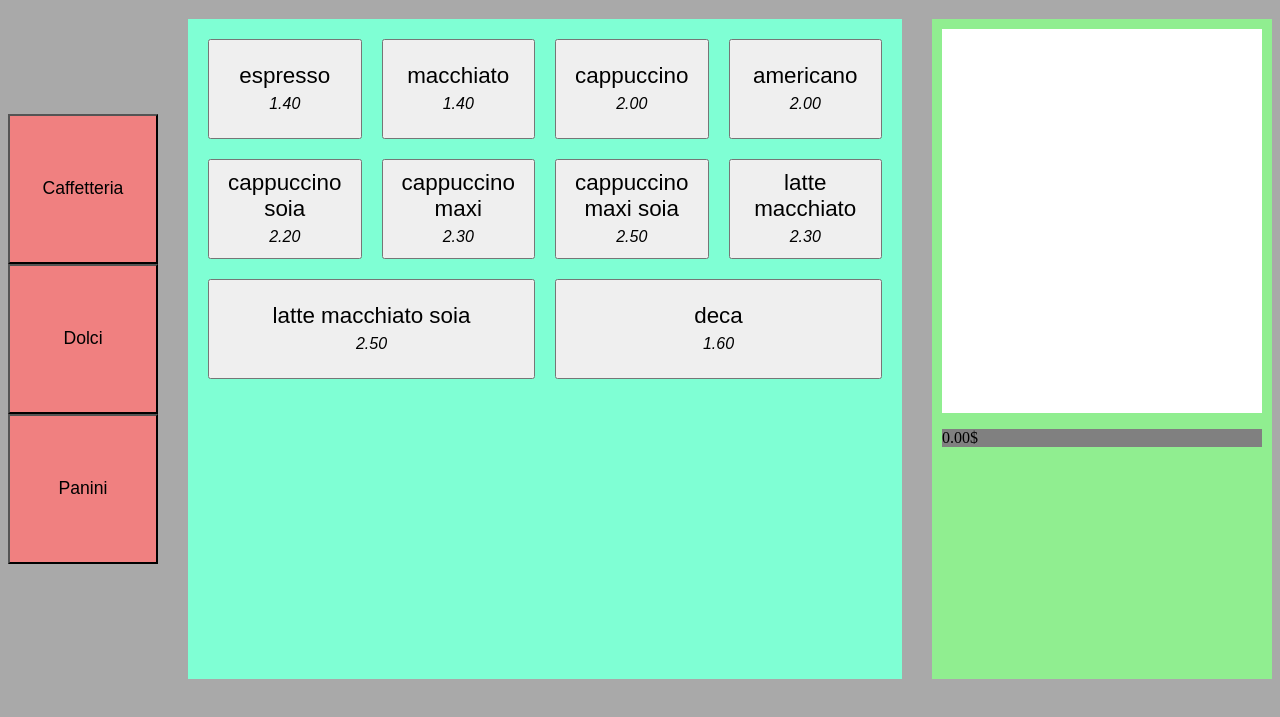
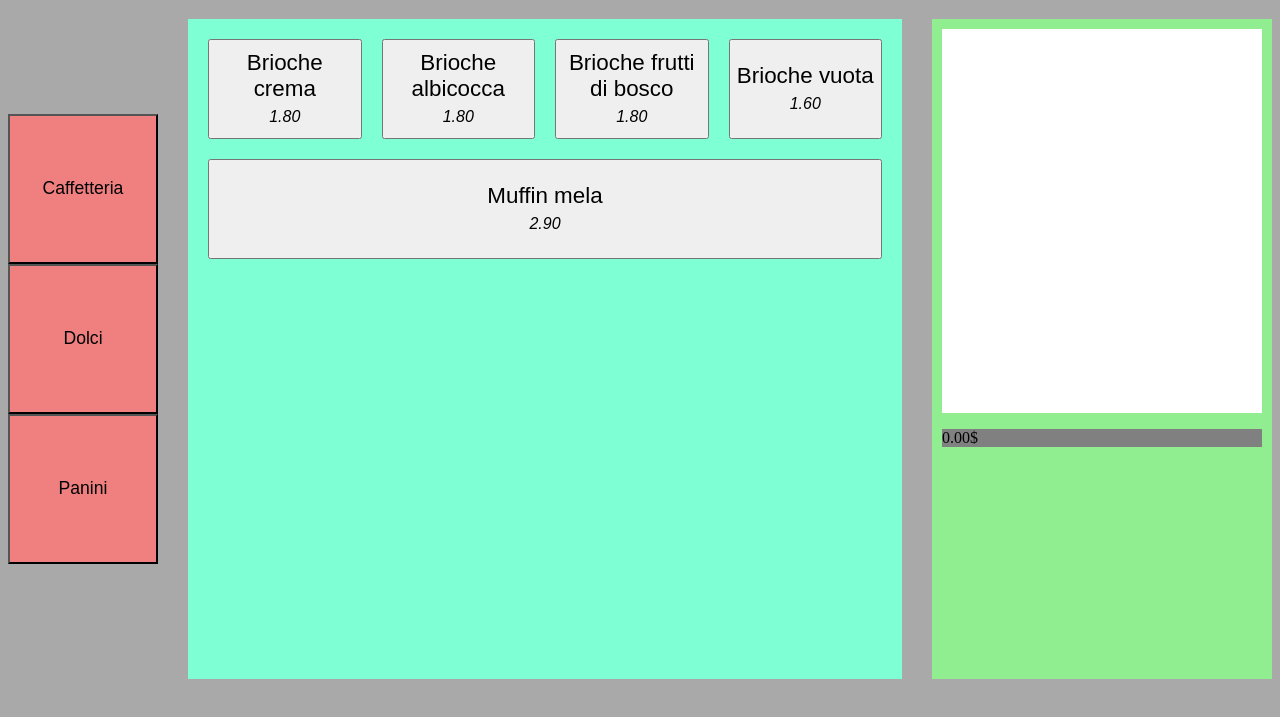
Before and after one commit to MarcielloJumpingFrogg/javaScript, a plain HTML site: page projects/cashReg/index.html in a window 1280 px wide. Both pictures are taken after a click on the button "Dolci". Shown: the part 61-778 px from the top of the page. Drawn offline with Linux system fonts and the light colour scheme.

Commit message:
so much stuff done today WOOOOWW

```diff
--- a/projects/cashReg/index.html
+++ b/projects/cashReg/index.html
@@ -12,30 +12,34 @@
 
 <div class="page">
     <nav class="navBar">
-        <button id="caffePulsante">Caffetteria</button>
-        <button id="dolciPulsante">Dolci</button>
-        <button id="paniniPulsante">Panini</button>
+        <button id="btn0" class="menuButton">Caffetteria</button>
+        <button id="btn1" class="menuButton">Dolci</button>
+        <button id="btn2" class="menuButton">Panini</button>
     </nav>
-    <div class="caffetteria menu" id="caffetteria">
+    <div class="caffetteria menu show" id="menu0">
 
-        <button id="espresso" value="Caffe Gran Espresso<i>1.40</i>" >espresso <br><i>1.40</i></button>
-        <button id="macchiato" value="Caffe macchiato <i>1.40</i>">macchiato <br><i>1.40</i></button>
-        <button id="cappuccino" value="Cappuccino <i>2.00</i>">cappuccino <br><i>2.00</i></button>
-        <button id="americano" value="Americano <i>2.00</i>">americano <br><i>2.00</i></button>
-        <button id="cappuccino_soia" value="Cappuccino soia <i>2.20</i>">cappuccino soia <br><i>2.20</i></button>
-        <button id="cappuccino_maxi" value="Maxi Cappuccino <i>2.30</i>">cappuccino maxi<br><i>2.30</i></button>
-        <button id="cappuccino_maxi_soia" value="Maxi soia cappuccino <i>2.50</i>">cappuccino maxi soia <br><i>2.50</i></button>
-        <button id="latte_macchiato" value="Latte Macchiato <i>2.30</i>">latte macchiato<br><i>2.30</i></button>
-        <button id="latte_macchiato_soia" value="Latte Macchiato Soia <i>2.50</i>">latte macchiato soia <br><i>2.50</i></button>
-        <button id="deca" value="Deca espresso <i>1.60</i>">deca <br><i>1.60</i></button>
+        <button id="espresso"             value="Caffe Gran Espresso<i>1.40</i>"    class="article">espresso <br><i>1.40</i></button>
+        <button id="macchiato"            value="Caffe macchiato <i>1.40</i>"       class="article">macchiato <br><i>1.40</i></button>
+        <button id="cappuccino"           value="Cappuccino <i>2.00</i>"            class="article">cappuccino <br><i>2.00</i></button>
+        <button id="americano"            value="Americano <i>2.00</i>"             class="article">americano <br><i>2.00</i></button>
+        <button id="cappuccino_soia"      value="Cappuccino soia <i>2.20</i>"       class="article">cappuccino soia <br><i>2.20</i></button>
+        <button id="cappuccino_maxi"      value="Maxi Cappuccino <i>2.30</i>"       class="article">cappuccino maxi<br><i>2.30</i></button>
+        <button id="cappuccino_maxi_soia" value="Maxi soia cappuccino <i>2.50</i>"  class="article">cappuccino maxi soia <br><i>2.50</i></button>
+        <button id="latte_macchiato"      value="Latte Macchiato <i>2.30</i>"       class="article">latte macchiato<br><i>2.30</i></button>
+        <button id="latte_macchiato_soia" value="Latte Macchiato Soia <i>2.50</i>"  class="article">latte macchiato soia <br><i>2.50</i></button>
+        <button id="deca"                 value="Deca espresso <i>1.60</i>"         class="article">deca <br><i>1.60</i></button>
     </div>
 
-    <div class="dolci menu hide" id="dolci">
-        <button id="briocheCrema">Brioche crema <br><i>1.80</i></button>
-        <button id="briocheAlbicocca">Brioche albicocca <br><i>1.80</i></button>
-        <button id="briocheFruttiBosco">Brioche frutti di bosco <br><i>1.80</i></button>
-        <button id="briocheVuota">Brioche vuota <br><i>1.60</i></button>
-        <button id="muffinMela">Muffin mela <br><i>2.90</i></button>
+    <div class="dolci menu hide" id="menu1">
+        <button id="briocheCrema"         value="Bioche crema <i>1.80</i>"          class="article">Brioche crema <br><i>1.80</i></button>
+        <button id="briocheAlbicocca"     value="Bioche albicocca <i>1.80</i>"      class="article">Brioche albicocca <br><i>1.80</i></button>
+        <button id="briocheFruttiBosco"   value="Bioche F. Bosco <i>1.80</i>"       class="article">Brioche frutti di bosco <br><i>1.80</i></button>
+        <button id="briocheVuota"         value="Bioche vuota <i>1.60</i>"          class="article">Brioche vuota <br><i>1.60</i></button>
+        <button id="muffinMela"           value="Muffin Mela <i>2.90</i>"           class="article">Muffin mela <br><i>2.90</i></button>
+    </div>
+
+    <div class="panini menu hide" id="menu2">
+        <button id="caprese"             value="Caprese <i>5.40</i>"                class="article">caprese <br><i>5.40</i></button>
     </div>
 
 
@@ -53,8 +57,8 @@
 
     <!--
     ~~  1) side bar with "nav buttons" ~~~
-    2) nav buttons that change the display of what i am looking at
-    3) load the corresponding page with the articles
+    ~~2) nav buttons that change the display of what i am looking at~~
+    ~~3) load the corresponding page with the articles~~
     ~~ 4) each article has a unique price ~~
     ~~5) create a list of items to be paid<~~
     ~~6) the list displays the price of each article and the total<~~
@@ -65,6 +69,19 @@
     11) send to default initial page
     12) a button to disable stuff that is finished
     13) add the menu with choose options && auto group menu
+    14) load on a server and create a database with all the stuff that has been sold
+    15) make each pc a different 'you are currently using the cash register number: '
+    16) add a button to add articles manually / to remove
+    17) same as 16 but for sections
+    18) login so that every user has the cash register
+    19) receipt transaction to identify it
+    20) default smap text from the receipt
+    21) display: data, ora, cassa, utente + codice utente, sede
+    22) bar code that identifies articles from the market with the corrisponding price and tag
+    23) discounts (by period)
+    24) buono pasto
+
+
 
     -->
 
--- a/projects/cashReg/index.js
+++ b/projects/cashReg/index.js
@@ -3,35 +3,30 @@ let history =[]
 let totalToPay = 0;
 const totalDisplay = document.getElementById('total');
 
-const buttonPress = document.querySelectorAll('button');
+const buttonPress = document.querySelectorAll('.article');  // only chooses the elements with the class = "article"
 
 
 
-const caffetterria = document.getElementById('caffetterria');
-const caffePulsante = document.getElementById('caffePulsante');
+let menuButton = document.querySelectorAll('.menuButton');   // selects items with the 'menubutton' class, filtering the type of buttons it takes
 
-const dolci = document.getElementById('dolci');
-const dolciPulsante = document.getElementById('dolciPulsante');
-
-const panini = document.getElementById('panini');
-const paniniPulsante = document.getElementById('paniniPulsante');
+let menuSections = document.querySelectorAll('.menu');      // selects all the items with the 'menu' class
 
 
-/*
-    bug: the "addEventListener" takes the caffe,dolci,panini for the list on the right
-*/
+for (i of menuButton)       //selects all the buttons from the navBar section
+{
+    i.addEventListener('click', function()  //makes all the elements invisible
+{
+    menuSections.forEach(element => {
+        element.classList.remove('show');
+        element.classList.add('hide');
+    });
+    let pressed = Array.from(menuButton).indexOf(this) // this is the index of the button that was pressed
 
-caffePulsante.onclick = function() {
-    caffetterria.classList.remove("hide")
-    dolci.classList.add("hide")
-    panini.classList.add("hide")
+    menuSections[pressed].classList.add('show')     //makes only the menu associated with the button that is pressed visible
+    menuSections[pressed].classList.remove('hide')
+})
 }
 
-dolciPulsante.onclick = function() {
-    caffetterria.classList.add("hide");
-    dolci.classList.remove("hide");
-    panini.classList.add("hide");
-}
 
 
 for ( i of buttonPress)
@@ -42,17 +37,89 @@ for ( i of buttonPress)
         const item = document.createElement("li")
         let val = this.value
 
-        item.innerHTML =  val    /* this = i am not really sure actually, value is declared in the button  */
+        item.innerHTML =  val
         historyDisplay.appendChild(item)
         history.push(val)
-        console.log(val)
         val = val.match(/\d+/g)
-        console.log(val)
         totalToPay += ((Number(val[0]) + (Number(val[1]) * 0.01)))
         totalToPay = Number(totalToPay.toFixed(2))
-        console.log(totalToPay)
         totalDisplay.innerHTML = `${totalToPay.toFixed(2)}$`;
-
+        console.log(history)
     }
     )
 }
+
+
+
+
+
+
+
+
+
+
+
+
+
+
+
+
+
+
+
+
+
+
+
+
+
+
+
+
+
+
+
+
+
+
+
+
+
+
+
+
+
+
+
+
+
+
+
+
+
+
+
+
+
+
+
+
+
+
+
+
+/*
+                                              <3<3<3        <3<3<3
+                                            <3      <3    <3      <3
+                                          <3          <3<3          <3
+                                        <3                            <3
+                                        <3                            <3
+                                        <3                            <3
+                                          <3                        <3
+                                            <3                    <3
+                                              <3                <3
+                                                <3            <3
+                                                  <3        <3
+                                                    <3    <3
+                                                      <3<3
+*/
--- a/projects/cashReg/style.css
+++ b/projects/cashReg/style.css
@@ -45,7 +45,6 @@ header {
 .menu {
     order: 1;
     position: relative;
-    display: flex;
     background-color: aquamarine;
     height: 80%;
     flex-wrap: wrap;
@@ -84,7 +83,7 @@ header {
 
 .history{
     order: 0;
-    /* position: relative; */
+    position: relative;
     display: list-item;
     list-style: none;
     background-color: white;
@@ -92,6 +91,8 @@ header {
     height: 60%;
     width: 100%;
     font-size: 1rem;
+    overflow-y: scroll;
+
 
 }
 
@@ -105,11 +106,13 @@ header {
 
 }
 
+
 .history i {
 
     margin-right: 10px;
     position: absolute;
     right: 20px;
+    overflow: hidden;
 }
 
 .history li {
@@ -117,6 +120,11 @@ header {
 }
 
 
+.show {
+    display: flex;
+}
+
+
 .hide {
     display: none;
 }
```
